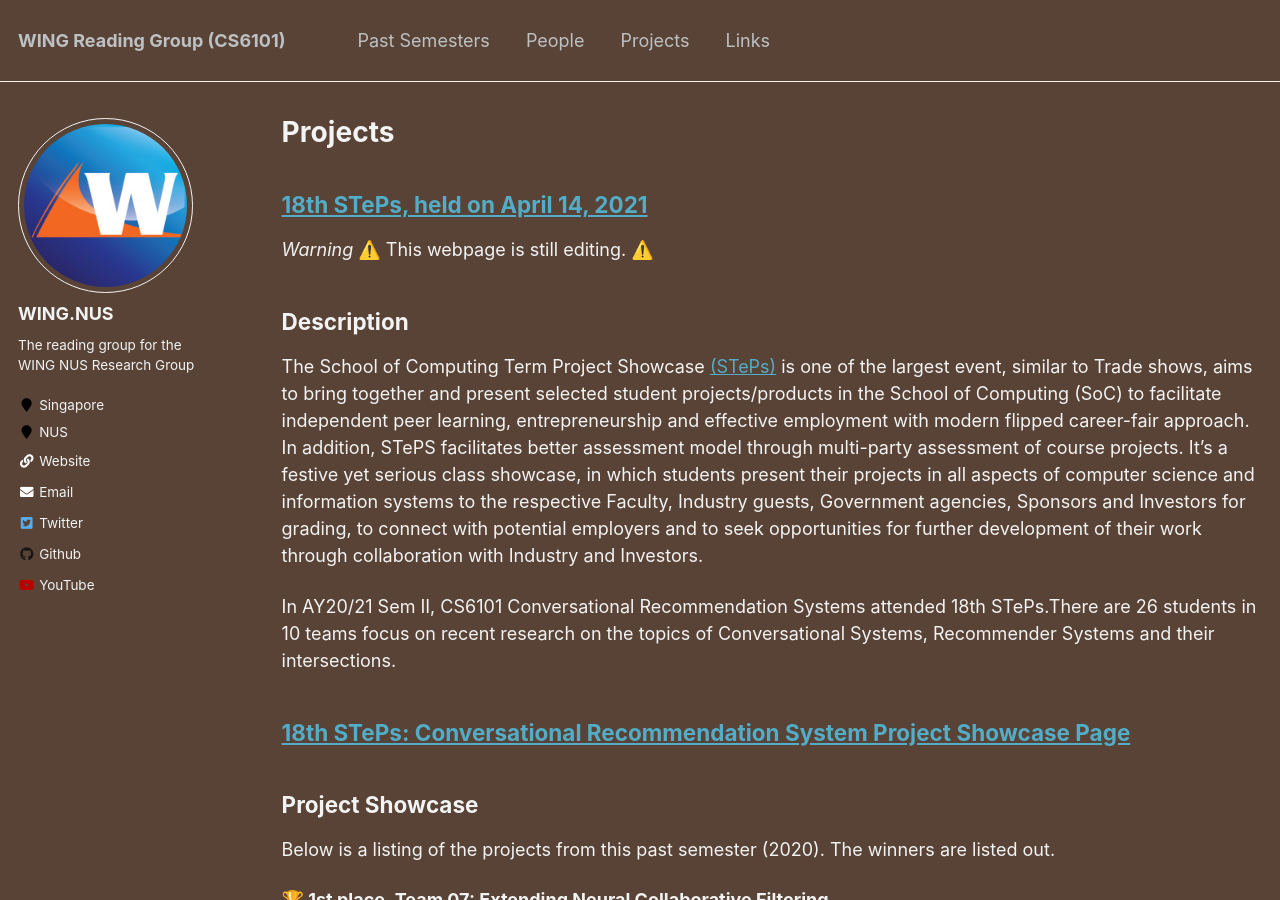
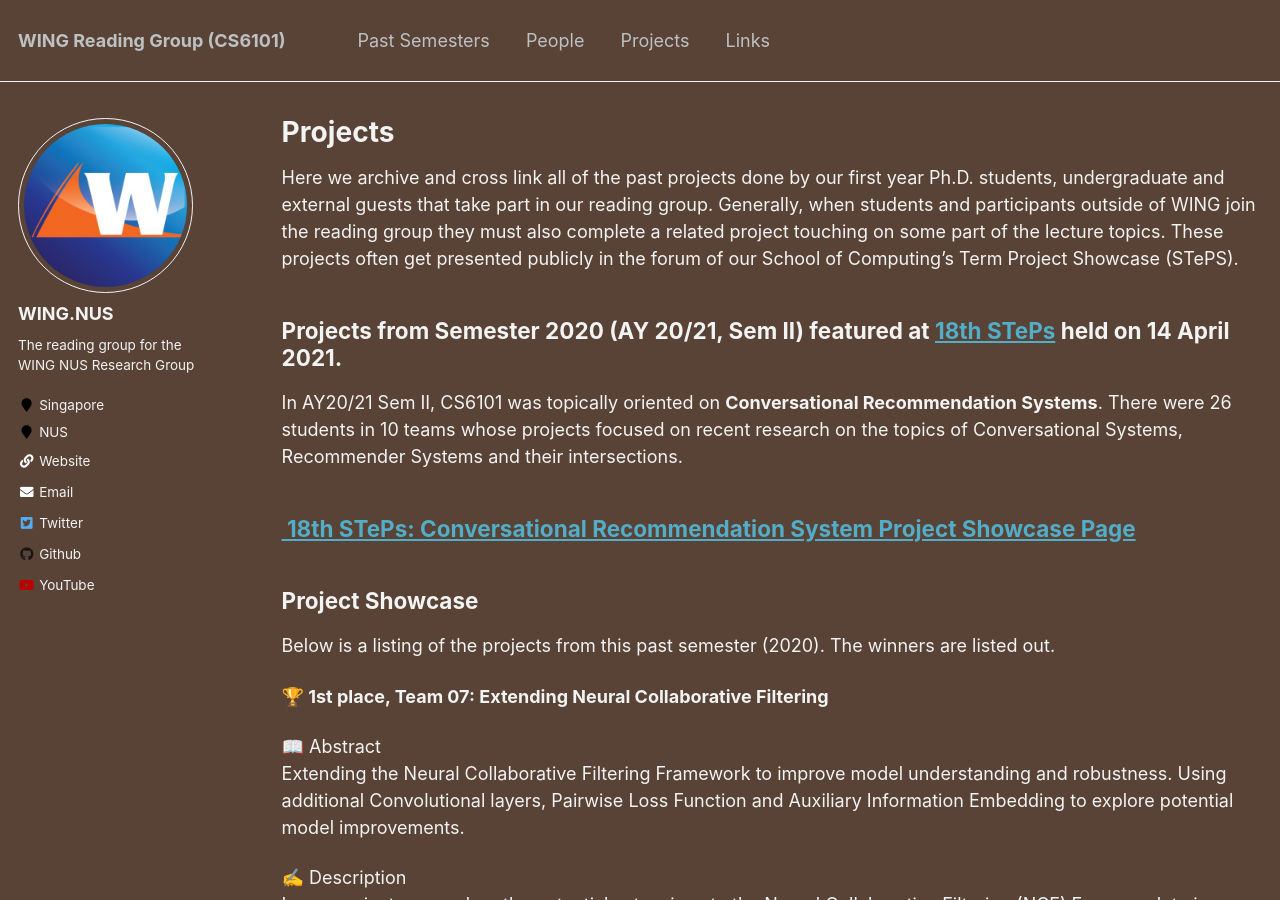
Before and after one commit to WING-NUS/cs6101, a Jekyll site: the page built from _pages/projects.md, in a window 1280 px wide and 900 px high. Built offline with Jekyll 4.4.1, drawn with Linux system fonts in a browser that asks for light colours.

Commit message:
Update projects.md

```diff
--- a/_pages/projects.md
+++ b/_pages/projects.md
@@ -7,16 +7,13 @@ author_profile: true
 
 {% include base_path %}
 
-## <a href="https://uvents.nus.edu.sg/event/18th-steps">18th STePs, held on April 14, 2021</a>
-_Warning_ ⚠️ This webpage is still editing. ⚠️
+Here we archive and cross link all of the past projects done by our first year Ph.D. students, undergraduate and external guests that take part in our reading group.  Generally, when students and participants outside of WING join the reading group they must also complete a related project touching on some part of the lecture topics.  These projects often get presented publicly in the forum of our School of Computing's Term Project Showcase (STePS).
 
-## Description
+## Projects from Semester 2020 (AY 20/21, Sem II) featured at <a href="https://uvents.nus.edu.sg/event/18th-steps">18th STePs</A> held on 14 April 2021.
 
-The School of Computing Term Project Showcase <a href="https://uvents.nus.edu.sg/homepage/events">(STePs)</a> is one of the largest event, similar to Trade shows, aims to bring together and present selected student projects/products in the School of Computing (SoC) to facilitate independent peer learning, entrepreneurship and effective employment with modern flipped career-fair approach. In addition, STePS facilitates better assessment model through multi-party assessment of course projects. It's a festive yet serious class showcase, in which students present their projects in all aspects of computer science and information systems to the respective Faculty, Industry guests, Government agencies, Sponsors and Investors for grading, to connect with potential employers and to seek opportunities for further development of their work through collaboration with Industry and Investors.
+In AY20/21 Sem II, CS6101 was topically oriented on **Conversational Recommendation Systems**.  There were 26 students in 10 teams whose projects focused on recent research on the topics of Conversational Systems, Recommender Systems and their intersections.
 
-In AY20/21 Sem II, CS6101 Conversational Recommendation Systems attended 18th STePs.There are 26 students in 10 teams focus on recent research on the topics of Conversational Systems, Recommender Systems and their intersections.
-
-## <a href = "https://uvents.nus.edu.sg/event/18th-steps/module/CS6101">18th STePs: Conversational Recommendation System Project Showcase Page</a>
+## <a href = "https://uvents.nus.edu.sg/event/18th-steps/module/CS6101"><i class="fa fa-external-link"></i> 18th STePs: Conversational Recommendation System Project Showcase Page</a>
 
 ## Project Showcase
 Below is a listing of the projects from this past semester (2020). The winners are listed out.
```
